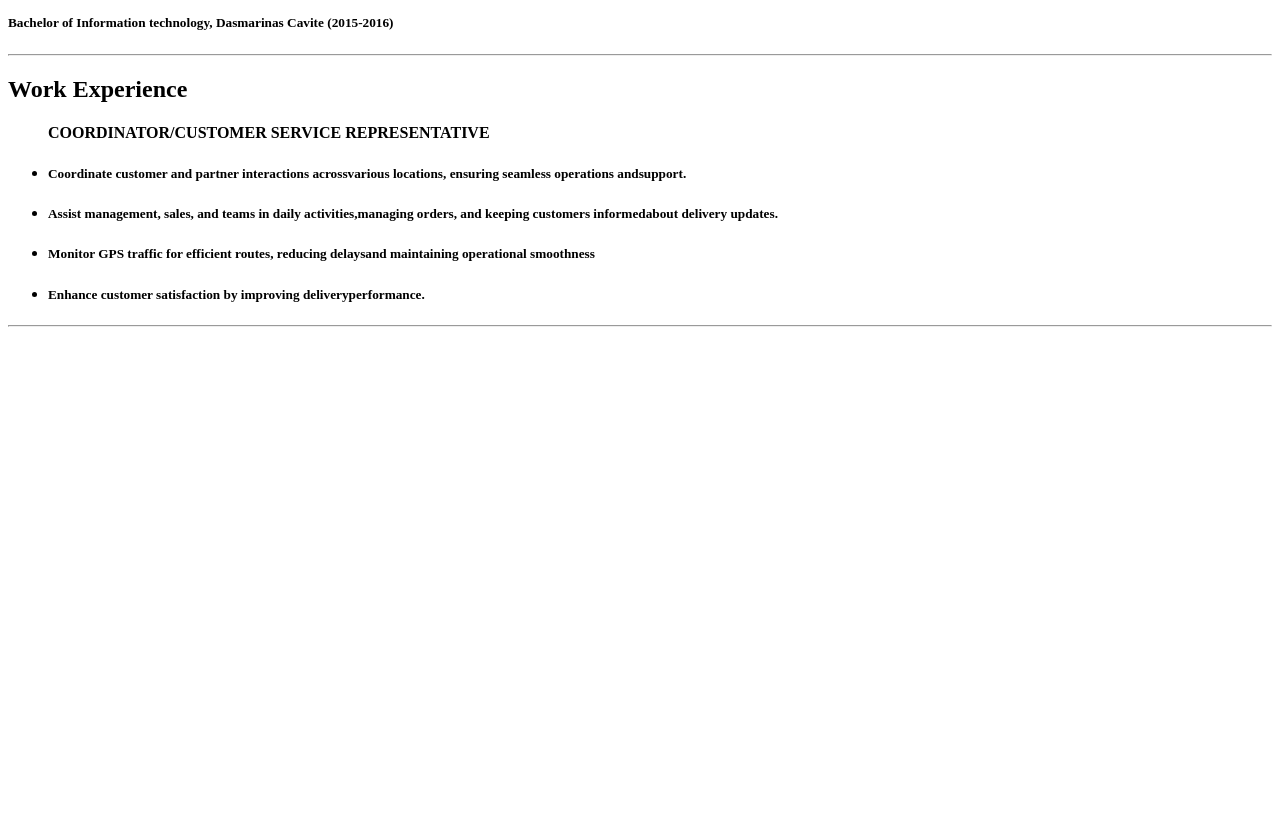
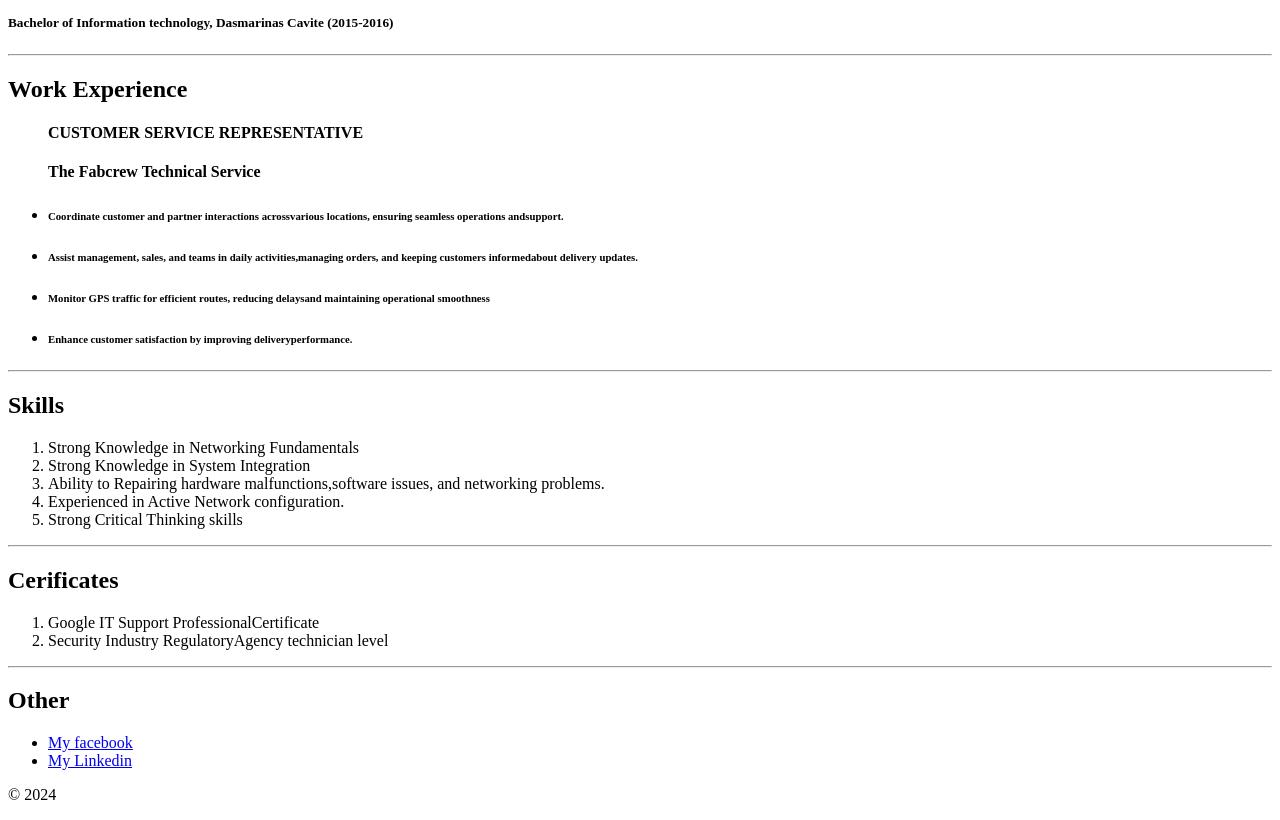
Before and after one commit to BenDoji/html-My-CV, a plain HTML site: page index.html in a window 1280 px wide. Shown: the part 400-1220 px from the top of the page. Before the commit the page ends 800 px from the top, so only its background shows below. Drawn offline with Linux system fonts and the light colour scheme.

Commit message:
Update index.html

```diff
--- a/index.html
+++ b/index.html
@@ -2,7 +2,7 @@
 <html lang="en">
 <head>
     <meta charset="UTF-8">
-    <title>My Resume</title>
+    <title> Benjo Alfaro CV</title>
 </head>
 <body>
     <h1> Benjo Madis Alfaro</h1>
@@ -19,13 +19,40 @@
   <h2> Work Experience</h2>
    <Ul>
 
-<h4>COORDINATOR/CUSTOMER SERVICE REPRESENTATIVE</h4>
-<li> <h5> Coordinate customer and partner interactions acrossvarious locations, ensuring seamless operations andsupport.</h3></li>
-    <li> <h5>Assist management, sales, and teams in daily activities,managing orders, and keeping customers informedabout delivery updates.</h3></li>
-        <li> <h5> Monitor GPS traffic for efficient routes, reducing delaysand maintaining operational smoothness</h3></li>
-            <li> <h5> Enhance customer satisfaction by improving deliveryperformance.</h3></li>
+    <h4>CUSTOMER SERVICE REPRESENTATIVE</h4>
+   <h4>The Fabcrew Technical Service </h4>
+
+  <li> <h6> Coordinate customer and partner interactions acrossvarious locations, ensuring seamless operations andsupport.</h6></li>
+    <li> <h6>Assist management, sales, and teams in daily activities,managing orders, and keeping customers informedabout delivery updates.</h6></li>
+        <li> <h6> Monitor GPS traffic for efficient routes, reducing delaysand maintaining operational smoothness</h6></li>
+            <li> <h6> Enhance customer satisfaction by improving deliveryperformance.</h6></li>
   </Ul>
   <hr/>
 
+   <h2> Skills</h2>
+   <ol>
+      <li>Strong Knowledge in Networking Fundamentals</li>
+     <li>Strong Knowledge in System Integration</li>
+     <li>Ability to Repairing hardware malfunctions,software issues, and networking problems.</li>
+     <li>Experienced in Active Network configuration.</li>
+     <li>Strong Critical Thinking skills</li>
+
+    </ol>
+    <hr/>
+ <h2> Cerificates</h2>
+    <ol>
+        <li>Google IT Support ProfessionalCertificate</li>
+        <li>Security Industry RegulatoryAgency technician level</li>
+    </ol>
+ <hr/>
+ <h2> Other</h2>
+ <ul>
+    <li> <a href="https://www.facebook.com/benjalfro"> My facebook</a></li>
+    <li> <a href="https://www.linkedin.com/in/benjo-madis-alfaro-849571154/"> My Linkedin</a></li>
+ </ul>
+ <footer>
+    <p>© 2024 </p>
+  </footer>
+
 </body>
 </html>
```
Lines whose indentation alone changed are shown as unchanged.
